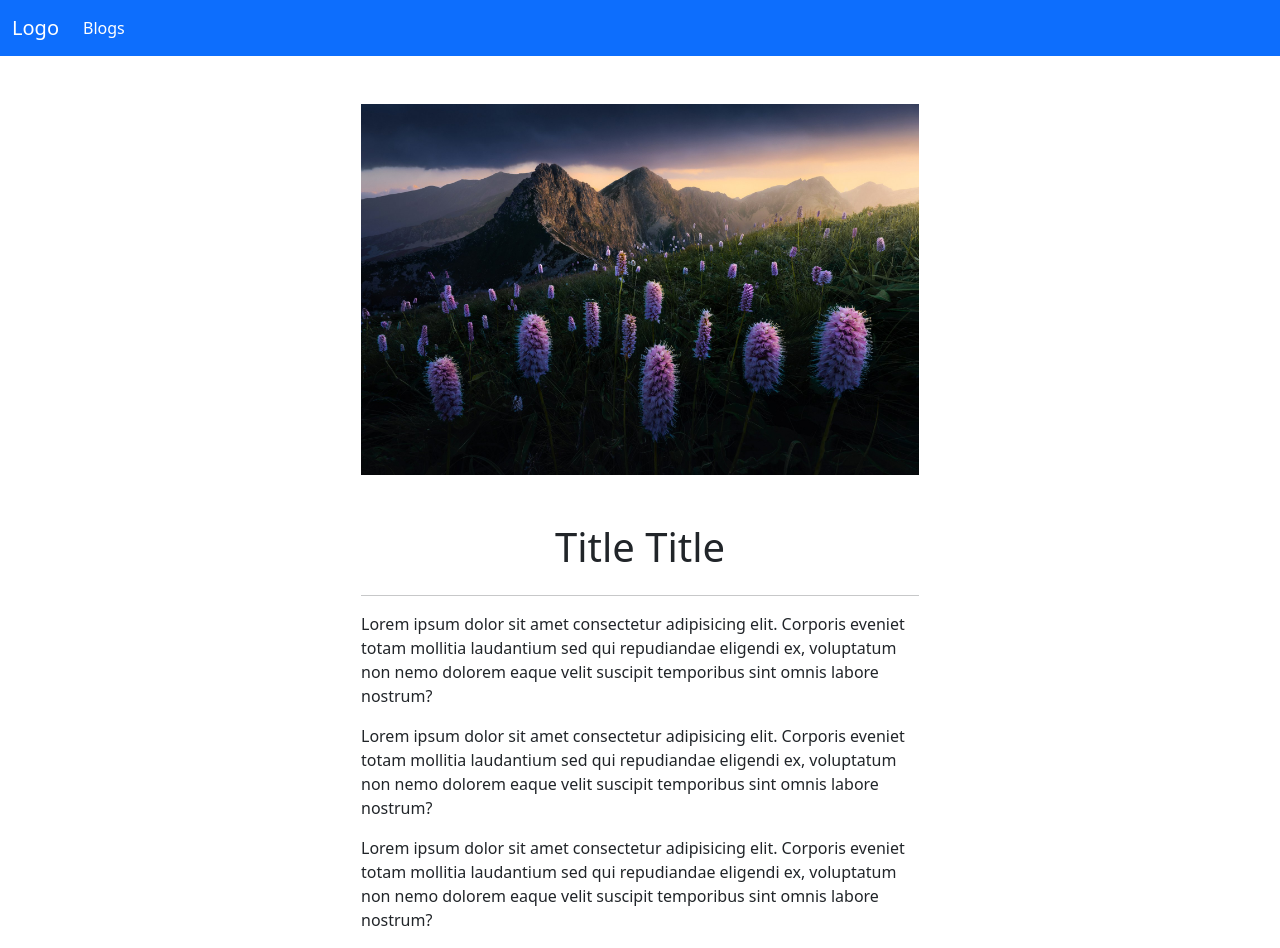
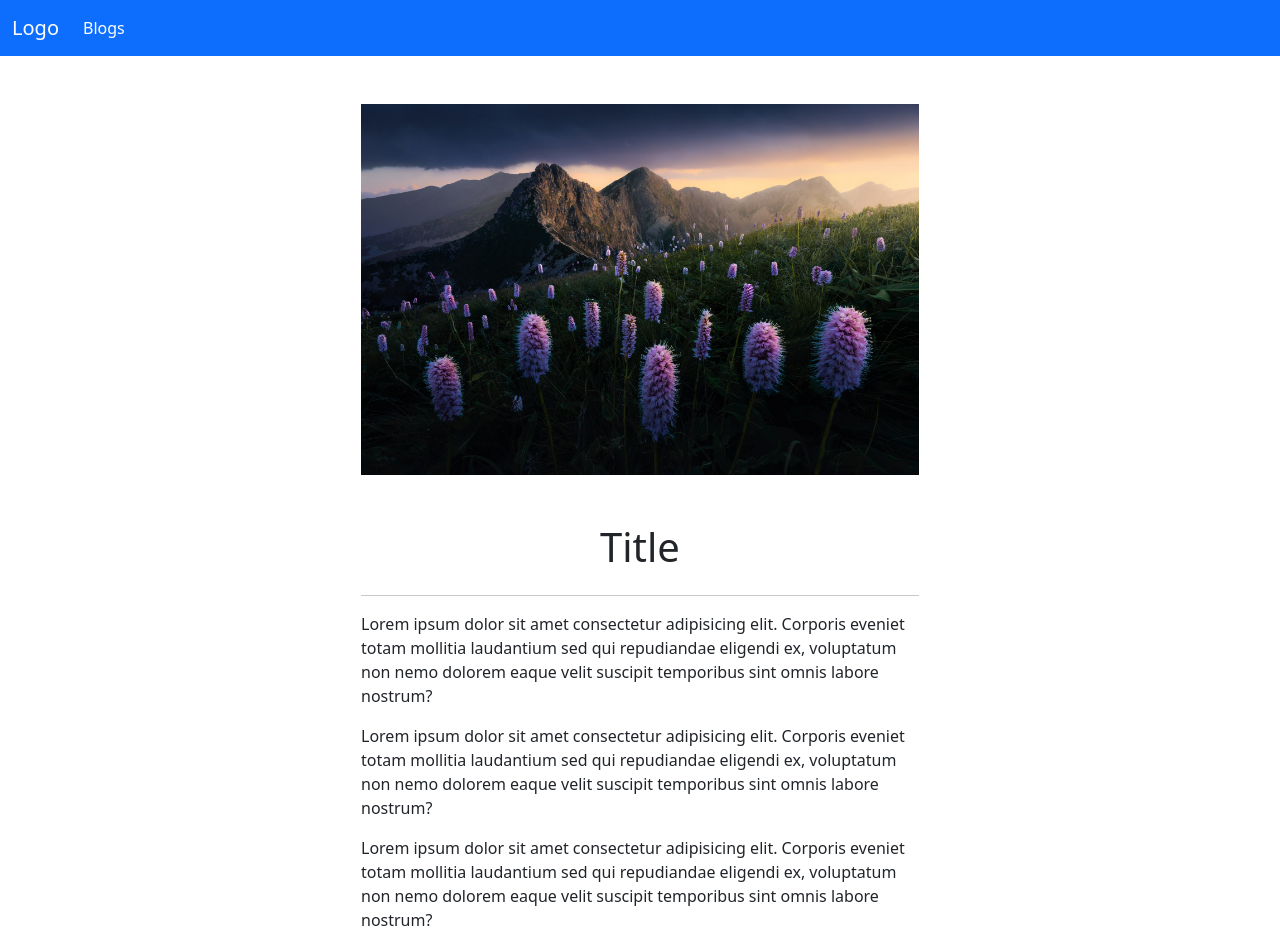
Before and after one commit to emreharman/bootstrap-example, a plain HTML site: page blog.html in a window 1280 px wide. Drawn offline with nearby package versions, Linux system fonts and the light colour scheme.

Commit message:
title changed

```diff
--- a/blog.html
+++ b/blog.html
@@ -45,7 +45,7 @@
             <img class="w-100" src="./img.jpeg" alt="" />
           </div>
         </div>
-        <h1 class="text-center">Title Title</h1>
+        <h1 class="text-center">Title</h1>
         <div class="col-12 d-flex justify-content-center">
           <hr class="col-md-8 col-xl-6" />
         </div>
```
